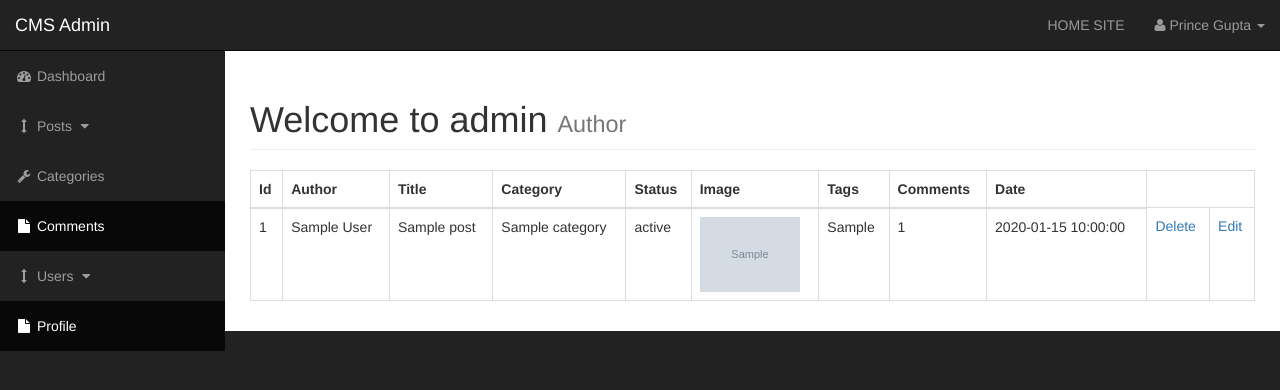
After one commit to Princekumar1999/Content-Management-System, a PHP site: page /admin/comments.php in a window 1280 px wide. The commit adds this page. Shown: the top 390 px of the page. Run offline with PHP 8.4, Linux system fonts and the light colour scheme; tables that the repository leaves empty or names only in its code hold one stand-in row (values such as "Sample post"); grey boxes marked "Sample" are stand-in pictures.

Commit message:
Added links for comment funtionality

```diff
--- /dev/null
+++ b/admin/comments.php
@@ -0,0 +1,56 @@
+<?php include "includes/admin_header.php"; ?>
+
+    <div id="wrapper">
+
+        <!-- Navigation -->
+        <?php include "includes/admin_navigation.php"; ?>
+
+
+        <div id="page-wrapper">
+
+            <div class="container-fluid">
+
+                <!-- Page Heading -->
+                <div class="row">
+                    <div class="col-lg-12">
+                    <h1 class="page-header">
+                            Welcome to admin
+                            <small>Author</small>
+                        </h1>
+
+                        <?php
+                            if(isset($_GET['source'])){
+                            $source = $_GET['source'];
+                            }else{
+                                $source = '';
+                            }
+                                switch($source){
+                                    case 'add_post':
+                                        include "includes/add_posts.php";
+                                        break;
+                                    case 'edit_post':
+                                        include "includes/edit_posts.php";
+                                        break;
+                                    case 30:
+                                        echo "30";
+                                        break;
+                                    default:
+                                    include "includes/view_all_comments.php";
+                                    break;
+                            }
+
+
+
+                        ?>
+
+                    </div>
+                </div>
+                <!-- /.row -->
+
+            </div>
+            <!-- /.container-fluid -->
+
+        </div>
+        <!-- /#page-wrapper -->
+
+<?php include "includes/admin_footer.php"; ?>
--- a/admin/includes/admin_navigation.php
+++ b/admin/includes/admin_navigation.php
@@ -50,7 +50,7 @@
                     </li>
 
                     <li class="active">
-                        <a href="blank-page.html"><i class="fa fa-fw fa-file"></i> Comments</a>
+                        <a href="comments.php"><i class="fa fa-fw fa-file"></i> Comments</a>
                     </li>
 
                     <li>
--- /dev/null
+++ b/admin/includes/view_all_comments.php
@@ -0,0 +1,70 @@
+<table class="table table-bordered table-hover">
+    <thead>
+        <tr>
+            <th>Id</th>
+            <th>Author</th>
+            <th>Title</th>
+            <th>Category</th>
+            <th>Status</th>
+            <th>Image</th>
+            <th>Tags</th>
+            <th>Comments</th>
+            <th>Date</th>
+        </tr>
+    </thead>
+    <tbody>
+
+    <?php
+    $query = "SELECT * FROM posts";
+    $select_posts = mysqli_query($connection, $query);
+
+    while($row = mysqli_fetch_assoc($select_posts)){
+    $post_id = $row['post_id'];
+    $post_author = $row['post_author'];
+    $post_title = $row['post_title'];
+    $post_category_id = $row['post_category_id'];
+    $post_status = $row['post_status'];
+    $post_image = $row['post_image'];
+    $post_tags = $row['post_tags'];
+    $post_comment_count = $row['post_comment_count'];
+    $post_date = $row['post_date'];
+    // $post_content = $row['post_content'];
+
+    echo "<tr>";
+    echo "<td>{$post_id}</td>";
+    echo "<td>{$post_author}</td>";
+    echo "<td>{$post_title}</td>";
+
+    $query = "SELECT * FROM categories WHERE cat_id = {$post_category_id}";
+    $select_categories_id = mysqli_query($connection, $query);
+
+    while($row = mysqli_fetch_assoc($select_categories_id)){
+        $cat_id = $row['cat_id'];
+        $cat_title = $row['cat_title'];
+
+    echo "<td>{$cat_title}</td>";
+    }
+
+    echo "<td>{$post_status}</td>";
+    echo "<td><img width=100 src='../images/{$post_image}' alt='image'></td>";
+    echo "<td>{$post_tags}</td>";
+    echo "<td>{$post_comment_count}</td>";
+    echo "<td>{$post_date}</td>";
+    echo "<td><a href='posts.php?delete={$post_id}'>Delete</a></td>";
+    echo "<td><a href='posts.php?source=edit_post&p_id={$post_id}'>Edit</a></td>";
+    echo "</tr>";
+    }
+    ?>
+
+    </tbody>
+
+</table>
+
+<!-- DELETE POST-->
+<?php
+if(isset($_GET['delete'])){
+    $the_post_id = $_GET['delete'];
+    $query = "DELETE FROM posts WHERE post_id = {$the_post_id} ";
+    $delete_query = mysqli_query($connection, $query);
+}
+?>
```
